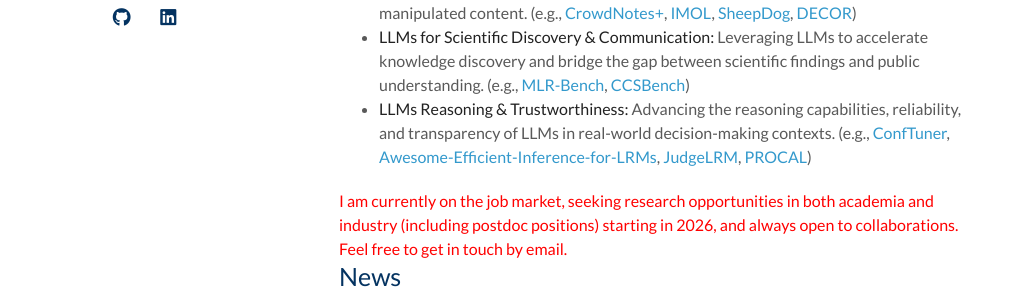
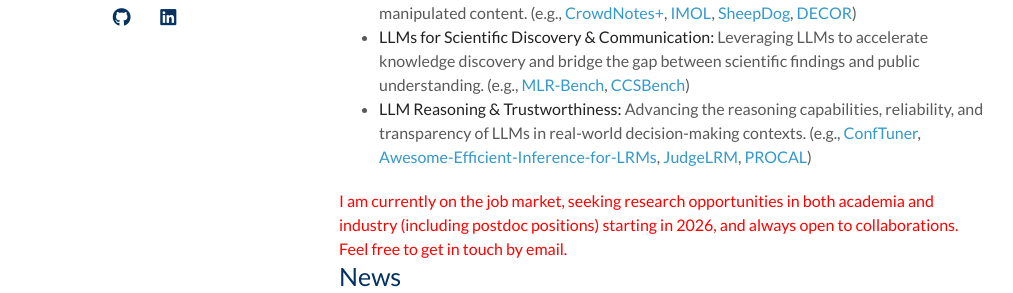
Before and after one commit to jiayingwu19/jiayingwu19.github.io, a Jekyll site: the page built from index.md, in a window 1280 px wide and 900 px high. Shown: the part 402-695 px from the top of the window, without its empty margins (131-1144 px from the left). Built offline with Jekyll 4.4.1, drawn with Linux system fonts in a browser that asks for light colours; a style sheet for code colours, icons or effects is not loaded; our own code applies the rules of GitHub Pages for plain Markdown files.

Commit message:
oct 2025 update

```diff
--- a/index.md
+++ b/index.md
@@ -14,7 +14,7 @@ I completed my Ph.D. in Computer Science at NUS in 2024, where I was fortunate t
 My research interests are at the intersection of natural language processing and data mining, with a focus on:
 - **Misinformation and Disinformation:** Detection and governance of misleading, false or manipulated content. (e.g., [CrowdNotes+](https://arxiv.org/pdf/2510.11423), [IMOL](https://aclanthology.org/2025.acl-long.1494.pdf), [SheepDog](https://dl.acm.org/doi/pdf/10.1145/3637528.3671977), [DECOR](https://dl.acm.org/doi/pdf/10.1145/3580305.3599298))
 - **LLMs for Scientific Discovery & Communication:** Leveraging LLMs to accelerate knowledge discovery and bridge the gap between scientific findings and public understanding. (e.g., [MLR-Bench](https://arxiv.org/pdf/2505.19955), [CCSBench](https://www.arxiv.org/pdf/2410.12601))
-- **LLMs Reasoning & Trustworthiness:** Advancing the reasoning capabilities, reliability, and transparency of LLMs in real-world decision-making contexts. (e.g., [ConfTuner](https://arxiv.org/pdf/2508.18847), [Awesome-Efficient-Inference-for-LRMs](https://arxiv.org/pdf/2503.23077), [JudgeLRM](https://arxiv.org/pdf/2504.00050), [PROCAL](https://proceedings.neurips.cc/paper_files/paper/2023/file/d826f5aadb26db488b8686097ceea2d1-Paper-Conference.pdf))
+- **LLM Reasoning & Trustworthiness:** Advancing the reasoning capabilities, reliability, and transparency of LLMs in real-world decision-making contexts. (e.g., [ConfTuner](https://arxiv.org/pdf/2508.18847), [Awesome-Efficient-Inference-for-LRMs](https://arxiv.org/pdf/2503.23077), [JudgeLRM](https://arxiv.org/pdf/2504.00050), [PROCAL](https://proceedings.neurips.cc/paper_files/paper/2023/file/d826f5aadb26db488b8686097ceea2d1-Paper-Conference.pdf))
 
 <font color="red">I am currently on the job market, seeking research opportunities in both academia and industry (including postdoc positions) starting in 2026, and always open to collaborations. Feel free to get in touch by email.</font>
 
```
